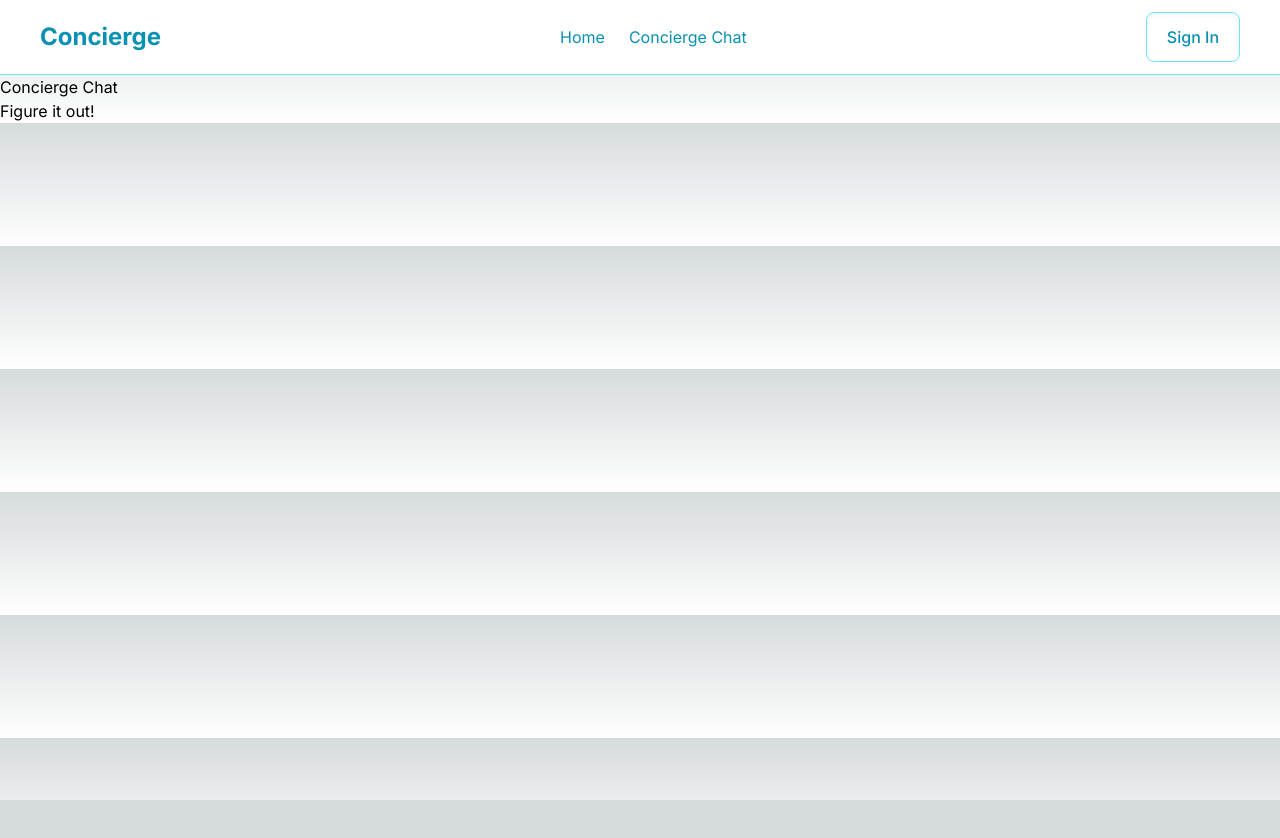
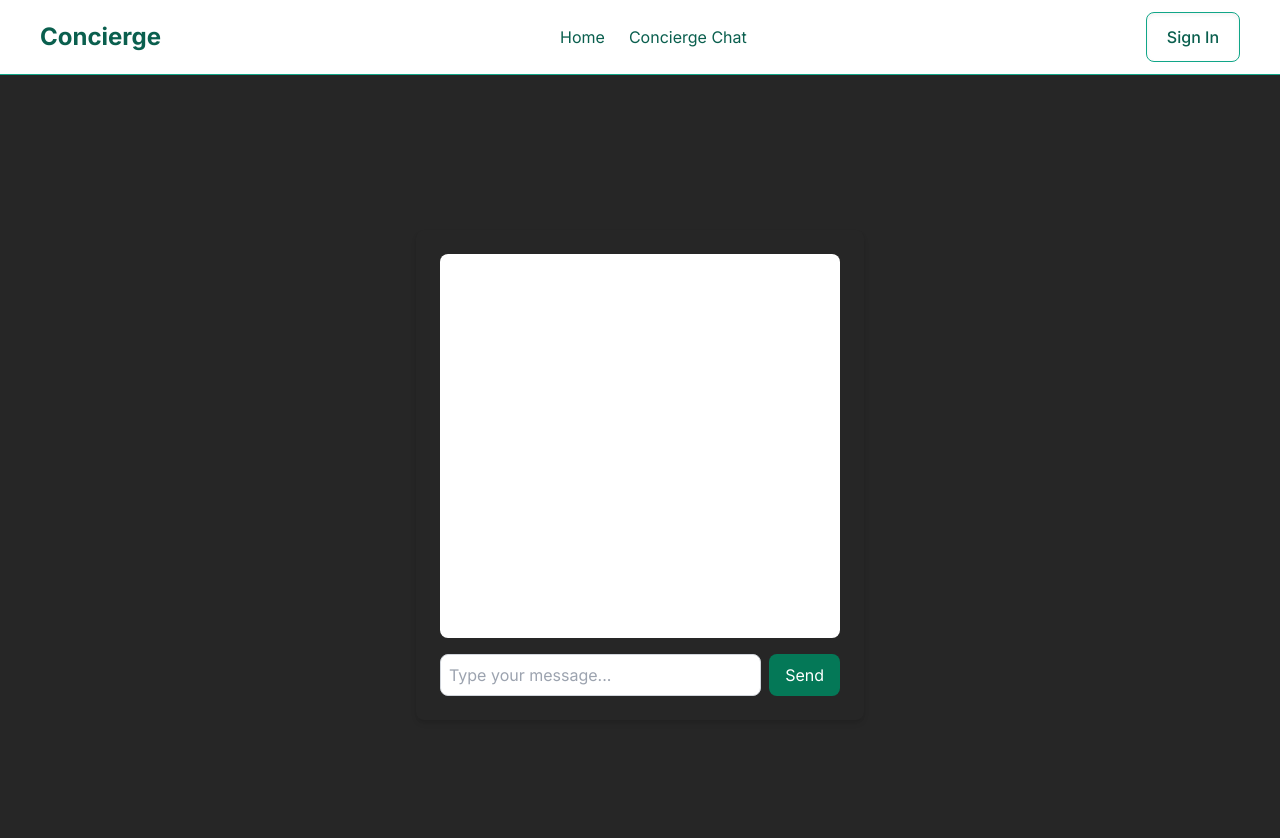
Before and after one commit to Concierge-Legal/concierge-live, a Next.js app: page /chat in a window 1280 px wide. Shown: the top 838 px of the page. Before the commit the page ends 800 px from the top, so only its background shows below. Built offline with nearby package versions, Linux system fonts and the light colour scheme.

Commit message:
new ui for chat, some updated on nav and home(colors)

```diff
--- a/app/(visible)/chat/page.tsx
+++ b/app/(visible)/chat/page.tsx
@@ -1,9 +1,34 @@
+
+import React, { useState } from 'react';
+
+
 
 export default function Chat () {
     return (
-        <div>
-            <h1>Concierge Chat</h1>
-            <p>Figure it out!</p>
+        <div className="App">
+          <div className="min-h-screen bg-neutral-800 flex items-center justify-center">
+            <div className="bg-neutral-800 shadow-md rounded-lg p-6 w-full max-w-md">
+              <div className="space-y-4">
+                <div className="overflow-y-auto h-96 bg-white p-4 rounded-lg">
+                  {/* This is where chat messages would appear */}
+                </div>
+                <form  className="flex gap-2">
+                  <input
+                    type="text"
+                    className="flex-1 p-2 border border-gray-300 rounded-lg focus:outline-none focus:ring-2 focus:ring-emerald-700"
+                    placeholder="Type your message..."
+
+                  />
+                  <button
+                    type="submit"
+                    className="bg-emerald-700 text-white px-4 py-2 rounded-lg hover:bg-emerald-800"
+                  >
+                    Send
+                  </button>
+                </form>
+              </div>
+            </div>
+          </div>
         </div>
-    )
-}
+      );
+    }
--- a/app/(visible)/page.tsx
+++ b/app/(visible)/page.tsx
@@ -3,23 +3,23 @@ import Link from "next/link";
 
 export default function Home() {
   return (
-    <main className="flex flex-col items-center justify-between min-h-screen bg-gradient-to-b from-white to-pink-100 p-10">
+    <main className="flex flex-col items-right justify-between min-h-screen bg-gradient-to-b from-white to-blue-100 p-10">
       {/* Logo Section */}
       <div className="w-full flex justify-center py-10">
-        <div className="text-4xl font-bold text-gradient bg-clip-text text-transparent bg-gradient-to-r from-purple-400 via-pink-500 to-blue-500">
+        <div className="text-4xl font-bold text-gradient bg-clip-text text-transparent bg-gradient-to-r from-[#1C036B] via-[#2B38BA] to-[#1E76C8]">
           Concierge
         </div>
       </div>
 
       {/* Hero Section */}
       <section className="flex flex-col items-center text-center w-full mb-20">
-        <h1 className="text-5xl font-bold bg-clip-text text-transparent bg-gradient-to-r from-blue-500 to-teal-300 mb-4">
+        <h1 className="text-5xl font-bold bg-clip-text text-transparent bg-gradient-to-r from-[#1E76C8] via-[#34BCE4] to-[#E4FEF4]">
           Your Web3 Legal Guide
         </h1>
         <p className="text-xl bg-clip-text text-transparent bg-gradient-to-r from-green-300 to-blue-400 mb-8">
           Explore legal information and connect with professionals easily.
         </p>
-        <Link href="/chat" className="mt-4 px-8 py-4 bg-gradient-to-r from-purple-600 to-blue-500 text-white rounded-lg shadow-lg hover:bg-gradient-to-r from-purple-700 to-blue-600 transition-colors">
+        <Link href="/chat" className="mt-4 px-8 py-4 bg-gradient-to-r from-purple-600 to-[#1E76C8] text-white rounded-lg shadow-lg hover:bg-gradient-to-r from-purple-700 to-blue-600 transition-colors">
             Start Chatting
 
         </Link>
@@ -37,7 +37,7 @@ export default function Home() {
           </p>
         </div>
         <div className="flex flex-col items-center p-6 shadow-lg rounded-lg bg-gradient-to-b from-purple-300 to-blue-200">
-          <Image src="/assets/network.svg" alt="Professional Network" width={100} height={100} />
+          <Image src="/network.jpg" alt="Professional Network" width={300} height={100} className="rounded-lg"/>
           <h2 className="text-lg font-semibold mt-2 text-gradient bg-clip-text text-transparent bg-gradient-to-r from-purple-700 to-pink-600">
             Professional Network
           </h2>
--- a/app/components/navBar.tsx
+++ b/app/components/navBar.tsx
@@ -32,26 +32,26 @@ const NavBar: React.FC = () => {
 
     return (
         <div>
-            <nav className="justify-center items-center bg-white flex flex-col px-10 border-b border-solid border-cyan-300">
+            <nav className="justify-center items-center bg-white flex flex-col px-10 border-b border-solid border-[#11A688]">
                 <div className="justify-between items-stretch flex w-full max-w-full gap-5 my-3">
-                    <div className="flex justify-left items-center font-imfell font-bold text-cyan-600 text-2xl">Concierge</div>
+                    <div className="flex justify-left items-center font-imfell font-bold text-[#0A5F4E] text-2xl">Concierge</div>
                     <ul className="items-stretch self-center flex justify-between gap-6 my-auto">
-                        <li className="text-cyan-600 text-base font-raleway leading-6">
+                        <li className="text-[#0A5F4E] text-base font-raleway leading-6">
                             <Link href="/" aria-label="Link One">
                                 Home
                             </Link>
                         </li>
                         <li className="justify-between items-stretch font-raleway flex gap-1">
                             <Link href="/chat" aria-label="Link Four">
-                                <div className="text-cyan-600 text-base leading-6">Concierge Chat</div>
+                                <div className="text-[#0A5F4E] text-base leading-6">Concierge Chat</div>
                             </Link>
                         </li>
                     </ul>
-                    <Link href="/sign-in" className="relative px-5 py-3 overflow-hidden font-medium text-cyan-600 bg-white border border-cyan-300 rounded-lg shadow-inner group hover:bg-cyan-100">
-                        <span className="absolute top-0 left-0 w-0 h-0 transition-all duration-200 border-t-2 border-cyan-600 group-hover:w-full ease"></span>
-                        <span className="absolute bottom-0 right-0 w-0 h-0 transition-all duration-200 border-b-2 border-cyan-600 group-hover:w-full ease"></span>
-                        <span className="absolute top-0 left-0 w-full h-0 transition-all duration-300 delay-200 bg-cyan-600 group-hover:h-full ease"></span>
-                        <span className="absolute bottom-0 left-0 w-full h-0 transition-all duration-300 delay-200 bg-cyan-600 group-hover:h-full ease"></span>
+                    <Link href="/sign-in" className="relative px-5 py-3 overflow-hidden font-medium text-[#0A5F4E] bg-white border border-[#11A688] rounded-lg shadow-inner group hover:bg-[#11A688]">
+                        <span className="absolute top-0 left-0 w-0 h-0 transition-all duration-200 border-t-2 border-[#0A5F4E] group-hover:w-full ease"></span>
+                        <span className="absolute bottom-0 right-0 w-0 h-0 transition-all duration-200 border-b-2 border-[#0A5F4E] group-hover:w-full ease"></span>
+                        <span className="absolute top-0 left-0 w-full h-0 transition-all duration-300 delay-200 bg-[#0A5F4E] group-hover:h-full ease"></span>
+                        <span className="absolute bottom-0 left-0 w-full h-0 transition-all duration-300 delay-200 bg-[#0A5F4E] group-hover:h-full ease"></span>
                         <span className="absolute inset-0 w-full h-full duration-300 delay-300 bg-cyan-800 opacity-0 group-hover:opacity-100"></span>
                         <span className="relative transition-colors duration-300 delay-200 group-hover:text-white ease">Sign In</span>
                     </Link>
```
Also changed, not shown: public/network.jpg (added).
